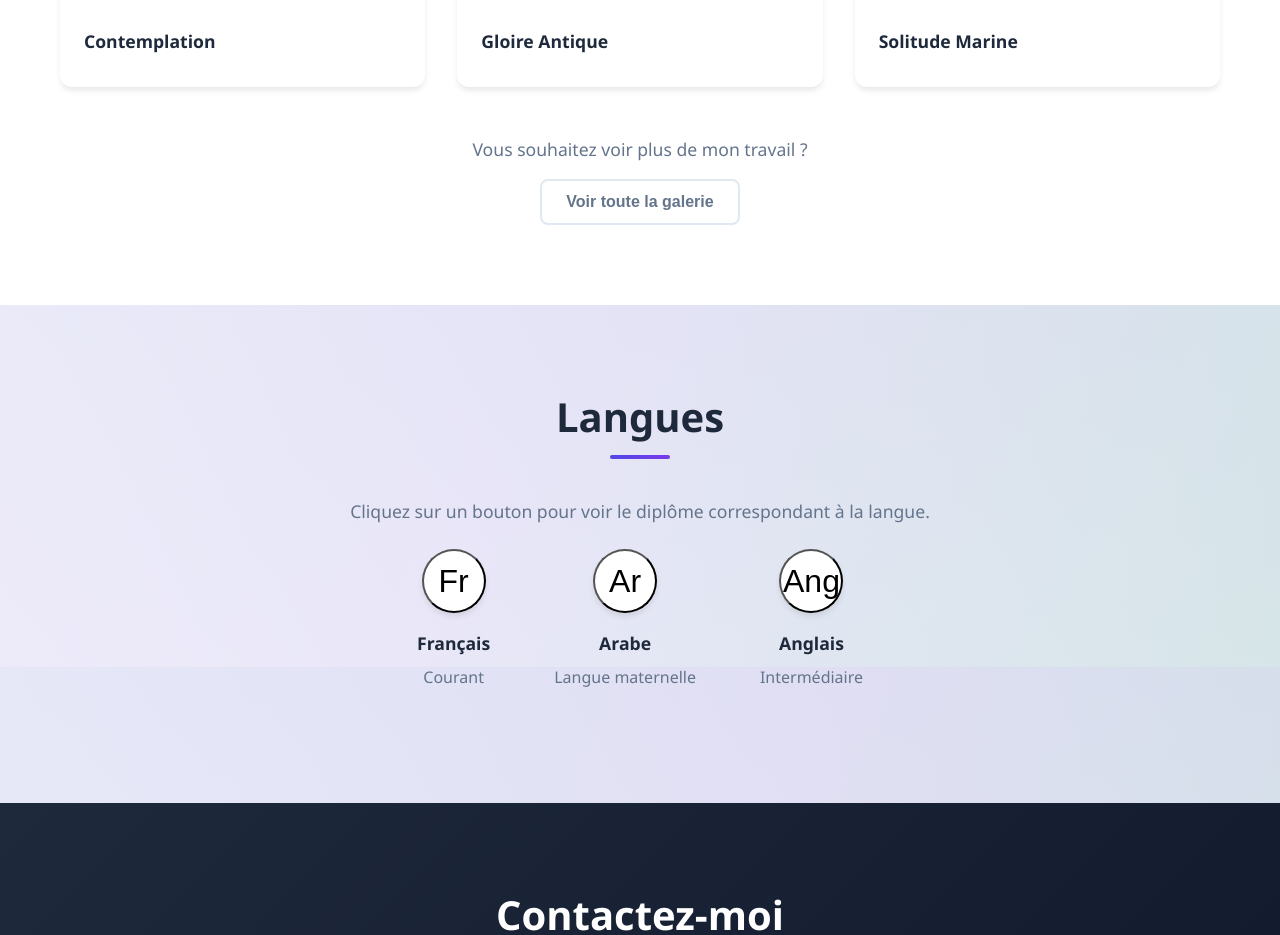
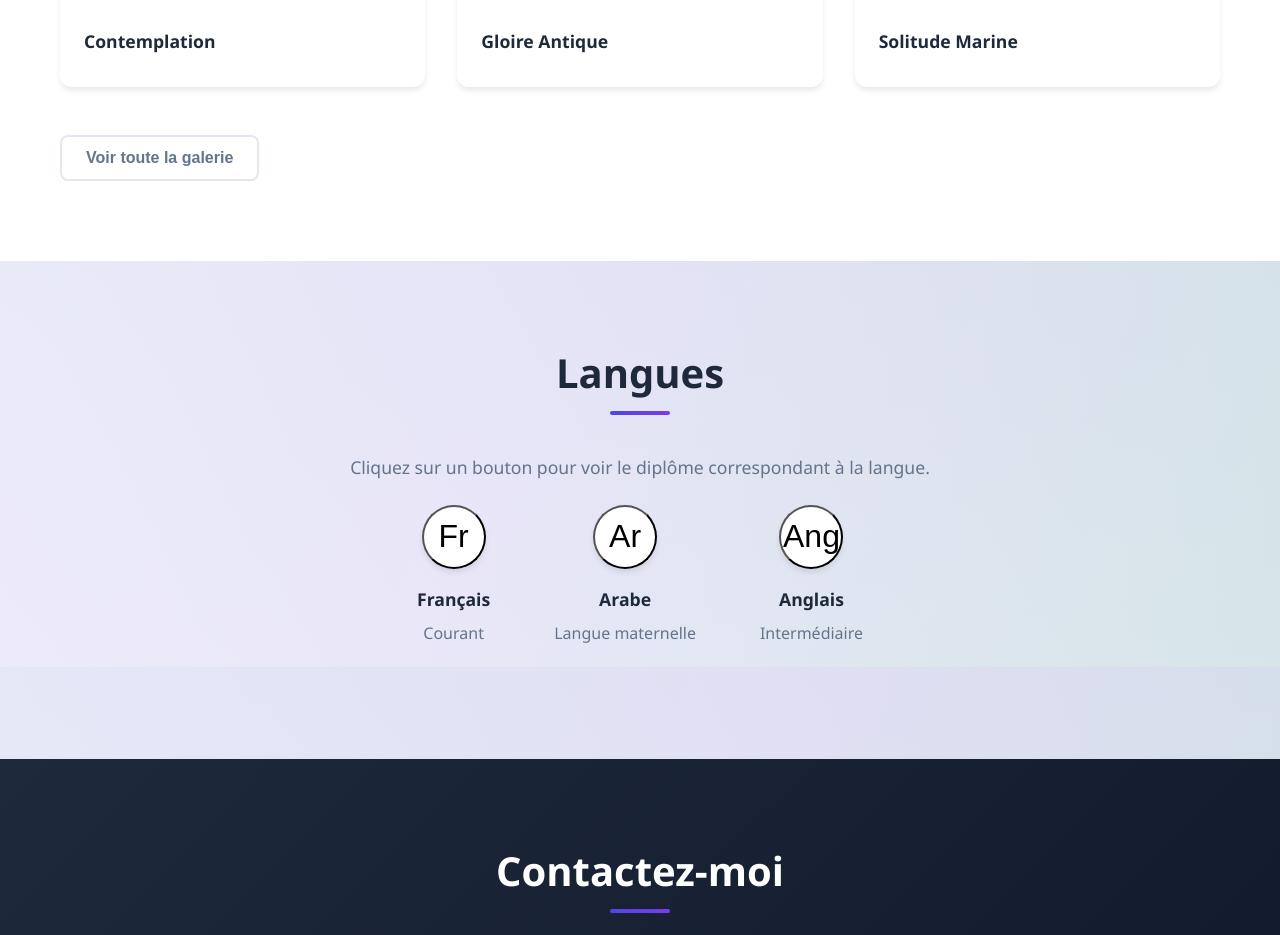
Before and after one commit to manilmed/portfolio, a plain HTML site: page index.html in a window 1280 px wide. Shown: the part 3333-4268 px from the top of the page. Drawn offline with Linux system fonts and the light colour scheme.

Commit message:
Update index.html

```diff
--- a/index.html
+++ b/index.html
@@ -232,10 +232,9 @@
                 </div>
             </div>
 
-            <div class="gallery-footer">
-                <p>Vous souhaitez voir plus de mon travail ?</p>
-                <button class="btn btn-outline">Voir toute la galerie</button>
-            </div>
+           <a href="https://manilmed.github.io/photographyprotfolio1/" style="text-decoration: none;">
+    <button class="btn btn-outline">Voir toute la galerie</button>
+</a>
         </div>
     </section>
 
```
